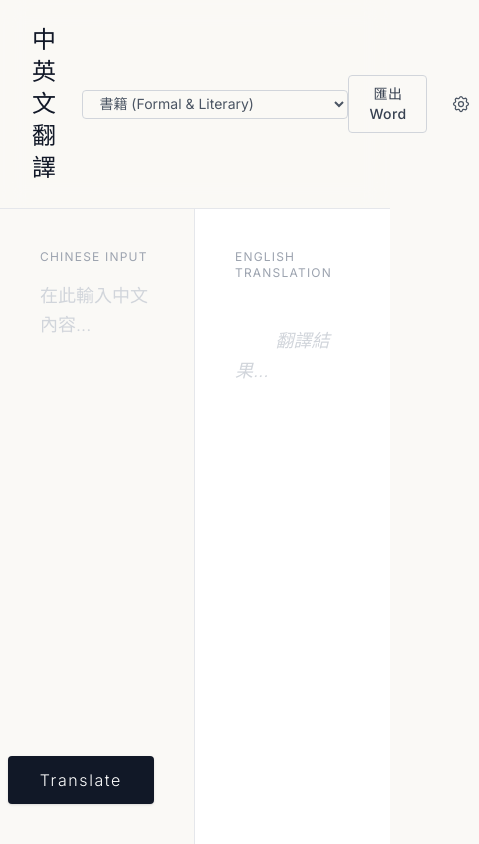
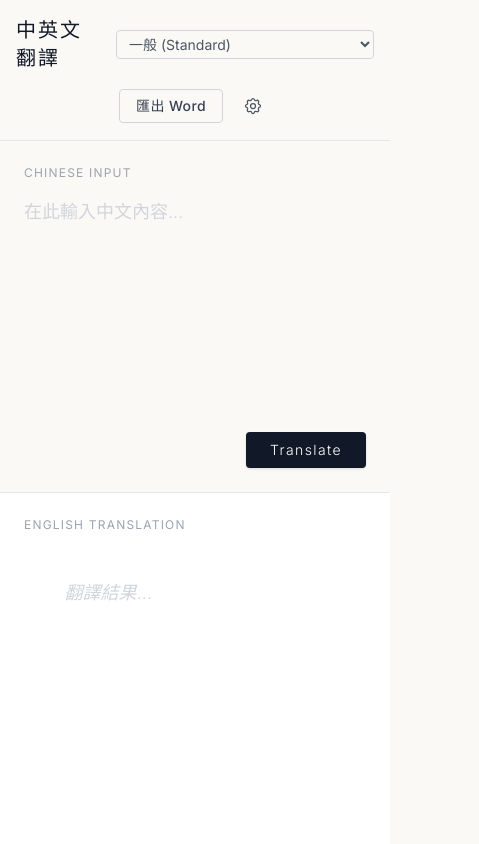
Before and after one commit to chrischlin/translator-app, a website built with Vite: page index.html in a window 390 px wide. Shown: the whole page, 479 px wide, since content can reach past the window. Built offline with nearby package versions, Linux system fonts and the light colour scheme.

Commit message:
add: RWD, Translation Style: Standard, API index.html, api.js

```diff
--- a/index.html
+++ b/index.html
@@ -3,7 +3,7 @@
 <head>
   <meta charset="UTF-8" />
   <meta name="viewport" content="width=device-width, initial-scale=1.0" />
-  <title>Translator</title>
+  <title>AI Translator</title>
   <link rel="preconnect" href="https://fonts.googleapis.com">
   <link rel="preconnect" href="https://fonts.gstatic.com" crossorigin>
   <link href="https://fonts.googleapis.com/css2?family=Inter:wght@300;400;500;600&family=Noto+Sans+TC:wght@300;400;500;600&display=swap" rel="stylesheet">
@@ -12,19 +12,19 @@
 <body class="h-screen flex flex-col relative">
 
   <!-- Navigation Bar -->
-  <header class="w-full flex justify-between items-center px-8 py-6 border-b border-gray-200 bg-paper/80 backdrop-blur-md z-10 sticky top-0">
-    <div class="flex items-center space-x-6">
-      <h1 class="text-2xl font-light tracking-widest text-gray-900">中英文翻譯</h1>
-      <select id="tone-select" class="bg-transparent border border-gray-300 rounded px-3 py-1 text-sm text-gray-600 focus:outline-none focus:border-gray-500 btn-transition">
+  <header class="w-full flex flex-col sm:flex-row justify-between items-center px-4 sm:px-8 py-4 sm:py-6 border-b border-gray-200 bg-paper/80 backdrop-blur-md z-10 sticky top-0 space-y-4 sm:space-y-0">
+    <div class="flex items-center space-x-4 sm:space-x-6">
+      <h1 class="text-xl sm:text-2xl font-light tracking-widest text-gray-900">中英文翻譯</h1>
+      <select id="tone-select" class="bg-transparent border border-gray-300 rounded px-2 sm:px-3 py-1 text-sm text-gray-600 focus:outline-none focus:border-gray-500 btn-transition">
+        <option value="general" selected>一般 (Standard)</option>
         <option value="book">書籍 (Formal & Literary)</option>
         <option value="video">影片 (Conversational & Engaging)</option>
         <option value="web">網頁 (Clear & Concise)</option>
       </select>
-
     </div>
 
-    <div class="flex items-center space-x-4">
-      <button id="export-word-btn" class="px-5 py-2 rounded border border-gray-300 hover:bg-gray-100 text-sm font-medium tracking-wide btn-transition text-gray-700">
+    <div class="flex items-center space-x-3 sm:space-x-4">
+      <button id="export-word-btn" class="px-4 sm:px-5 py-1.5 sm:py-2 rounded border border-gray-300 hover:bg-gray-100 text-sm font-medium tracking-wide btn-transition text-gray-700">
         匯出 Word
       </button>
       <button id="settings-btn" class="p-2 rounded-full hover:bg-gray-200 btn-transition text-gray-600" aria-label="Settings">
@@ -37,10 +37,10 @@
   </header>
 
   <!-- Main Content Area: Split Layout -->
-  <main class="flex-1 flex overflow-hidden">
+  <main class="flex-1 flex flex-col md:flex-row overflow-hidden">
 
-    <!-- Left Column: Chinese Input Area -->
-    <section class="w-1/2 h-full p-10 border-r border-gray-200 flex flex-col bg-paper overflow-y-auto scrollbar-hide">
+    <!-- Left/Top Column: Chinese Input Area -->
+    <section class="w-full md:w-1/2 h-1/2 md:h-full p-6 md:p-10 border-b md:border-b-0 md:border-r border-gray-200 flex flex-col bg-paper overflow-y-auto scrollbar-hide">
       <div class="mb-4 flex justify-between items-center text-xs tracking-widest text-gray-400 uppercase">
         <span>Chinese Input</span>
         <span id="loading-indicator" class="hidden flex items-center space-x-2 text-indigo-400">
@@ -51,18 +51,18 @@
           <span>Translating...</span>
         </span>
       </div>
-      <textarea id="chinese-input" class="flex-1 w-full bg-transparent text-lg leading-relaxed text-gray-800 font-light placeholder-gray-300 resize-none outline-none" placeholder="在此輸入中文內容..."></textarea>
+      <textarea id="chinese-input" class="flex-1 w-full bg-transparent text-lg md:text-xl leading-relaxed text-gray-800 font-light placeholder-gray-300 resize-none outline-none" placeholder="在此輸入中文內容..."></textarea>
       <div class="mt-4 flex justify-end">
-        <button id="translate-btn" class="px-8 py-3 bg-gray-900 text-white rounded shadow hover:bg-gray-800 focus:ring-2 focus:ring-offset-2 focus:ring-gray-900 btn-transition tracking-widest font-light">
+        <button id="translate-btn" class="px-6 md:px-8 py-2 md:py-3 bg-gray-900 text-white rounded shadow hover:bg-gray-800 focus:ring-2 focus:ring-offset-2 focus:ring-gray-900 btn-transition tracking-widest font-light text-sm md:text-base">
           Translate
         </button>
       </div>
     </section>
 
-    <!-- Right Column: English Translation Area -->
-    <section class="w-1/2 h-full p-10 flex flex-col bg-white overflow-y-auto scrollbar-hide">
+    <!-- Right/Bottom Column: English Translation Area -->
+    <section class="w-full md:w-1/2 h-1/2 md:h-full p-6 md:p-10 flex flex-col bg-white overflow-y-auto scrollbar-hide">
       <div class="mb-4 text-xs tracking-widest text-gray-400 uppercase">English Translation</div>
-      <div id="translation-output" class="flex-1 text-lg leading-relaxed text-gray-800 font-light whitespace-pre-wrap outline-none" contenteditable="false">
+      <div id="translation-output" class="flex-1 text-lg md:text-xl leading-relaxed text-gray-800 font-light whitespace-pre-wrap outline-none" contenteditable="false">
         <span class="text-gray-300 italic">翻譯結果...</span>
       </div>
     </section>
@@ -84,12 +84,12 @@
         <!-- API Key Field -->
         <div>
           <label for="api-key-input" class="block text-sm font-medium text-gray-700 mb-2">Gemini API Key</label>
-          <input type="password" id="api-key-input" class="w-full border border-gray-300 rounded px-4 py-2 focus:ring-2 focus:ring-gray-900 focus:border-transparent outline-none transition-all text-sm" placeholder="Enter your API Key" />
+          <input type="password" id="api-key-input" class="w-full border border-gray-300 rounded px-4 py-2 focus:ring-2 focus:ring-gray-900 focus:border-transparent outline-none transition-all text-sm" placeholder="Enter your Gemini 1.5 Pro API Key" />
         </div>
 
         <!-- Glossary CSV URL Field -->
         <div>
-          <label for="csv-url-input" class="block text-sm font-medium text-gray-700 mb-2">Glossary CSV URL</label>
+          <label for="csv-url-input" class="block text-sm font-medium text-gray-700 mb-2">Glossary CSV URL (Google Sheets)</label>
           <input type="text" id="csv-url-input" class="w-full border border-gray-300 rounded px-4 py-2 focus:ring-2 focus:ring-gray-900 focus:border-transparent outline-none transition-all text-sm" placeholder="https://docs.google.com/spreadsheets/d/..." />
           <p class="mt-2 text-xs text-gray-500">Must be a publicly accessible CSV link.</p>
         </div>
--- a/js/api.js
+++ b/js/api.js
@@ -5,6 +5,8 @@ const API_URL = "https://generativelanguage.googleapis.com/v1beta/models/gemini-
 
 const getToneInstruction = (tone) => {
   switch (tone) {
+    case 'general':
+      return "Translate naturally and accurately.";
     case 'book':
       return "Use a formal, literary tone suitable for a published book. Ensure elegance and precise phrasing.";
     case 'video':
```
